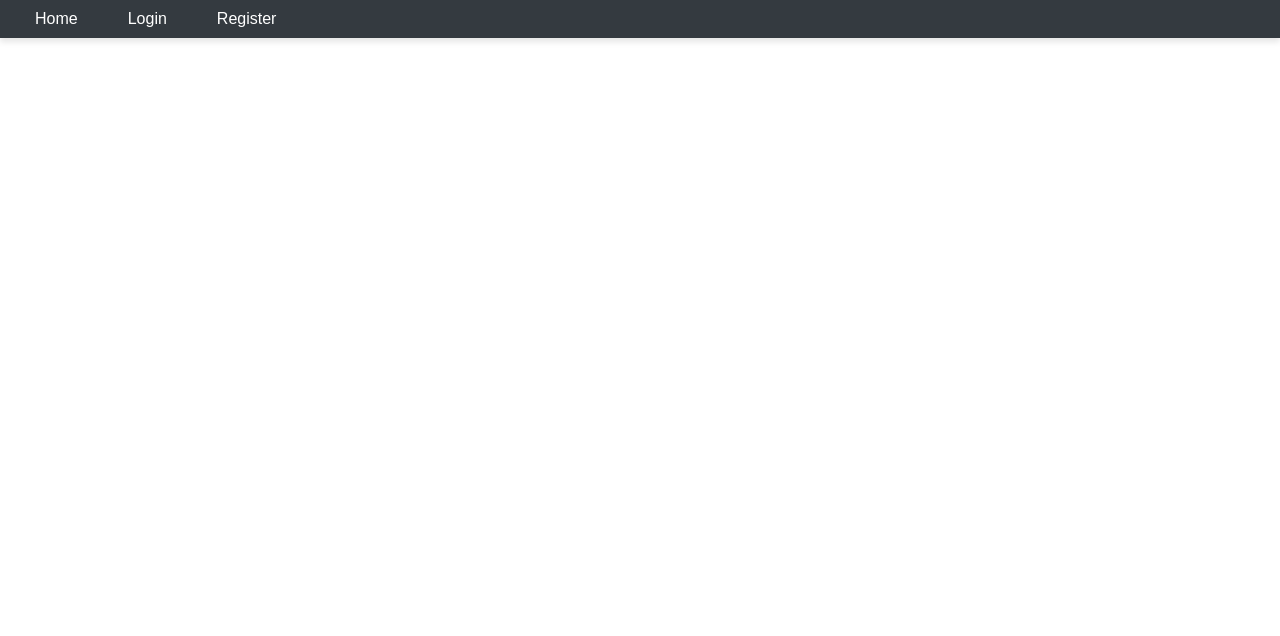
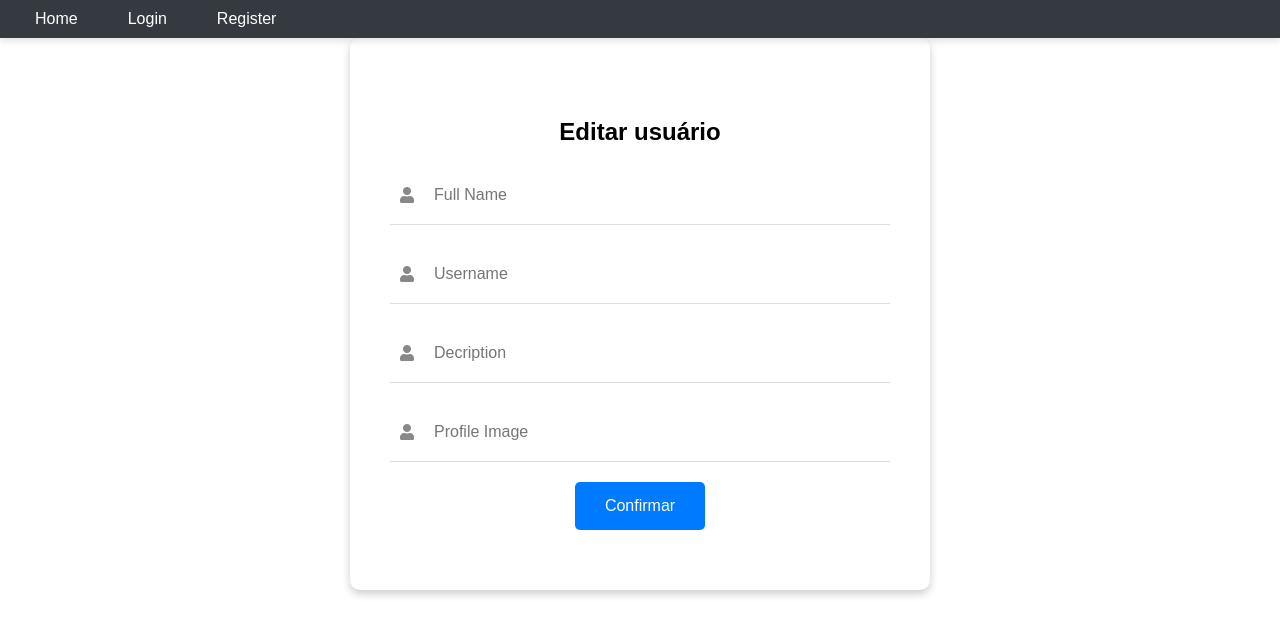
Before and after one commit to MikaelLopesDev/MultiMidiaAWS, a React (Create React App) app in the folder multimedia-frontend/: page /edit-profile in a window 1280 px wide. Before the commit this address had no page. Shown: the top 636 px of the page. Built offline with nearby package versions, Linux system fonts and the light colour scheme.

Commit message:
Added: Basic edit user screen

```diff
--- a/multimedia-frontend/src/App.js
+++ b/multimedia-frontend/src/App.js
@@ -6,6 +6,7 @@ import Dashboard from './Components/Dashboard';
 import Navbar from './Components/Navbar';
 import Home from './Components/Home';
 import authService from './Services/authService';
+import EditUser from "./Components/EditUser";
 
 const App = () => {
     const [isAuthenticated, setIsAuthenticated] = useState(false);
@@ -37,6 +38,7 @@ const App = () => {
             <Routes>
                 <Route path="/" element={<Home />} />
                 <Route path="/register" element={<Register />} />
+                <Route path="/edit-profile" element={<EditUser />} />
                 <Route path="/login" element={<Login onLogin={handleLogin} />} />
                 <Route path="/dashboard" element={<Dashboard onLogout={handleLogout} />} />
             </Routes>
--- /dev/null
+++ b/multimedia-frontend/src/Components/EditUser.css
@@ -0,0 +1,43 @@
+.edit-container {
+    display: flex;
+    justify-content: center;
+    align-items: center;
+    height: 100%;
+    width: 100%;
+}
+
+.edit-box {
+    background: white;
+    padding: 60px 40px;
+    border-radius: 10px;
+    box-shadow: 0 4px 8px rgba(0, 0, 0, 0.2);
+    text-align: center;
+    max-width: 500px;
+    width: 100%;
+}
+
+.input-group {
+    display: flex;
+    align-items: center;
+    margin-bottom: 20px;
+    border-bottom: 1px solid #ddd;
+    padding: 10px;
+}
+
+.input-group i {
+    margin-right: 10px;
+    color: #888;
+}
+
+.input-group input, .input-group textarea {
+    border: none;
+    outline: none;
+    flex: 1;
+    padding: 10px;
+    font-size: 1rem;
+}
+
+.input-group textarea {
+    resize: none;
+    height: 80px;
+}
--- /dev/null
+++ b/multimedia-frontend/src/Components/EditUser.js
@@ -0,0 +1,94 @@
+import React, {useEffect, useState} from "react";
+import './EditUser.css'
+import authService from "../Services/authService";
+import { useNavigate } from 'react-router-dom';
+
+const EditUser = () => {
+
+    const [form, setForm] = useState({
+        fullName: '',
+        username: '',
+        password: '',
+        email: '',
+        profileImage: '',
+        description: ''
+    });
+
+    useEffect(() => {
+        // Fetch user data when the component mounts
+        fetchUserData();
+    }, []);
+
+    const fetchUserData = async () => {
+        try {
+            const response = await fetch(`/users/${authService.getCurrentUser().id}`);
+            const data = await response.json();
+            setForm({
+                fullName: data.fullName,
+                username: data.username,
+                description: data.description,
+                profileImage: data.profileImage,
+                email: data.email,
+                password: data.password,
+            });
+        } catch (error) {
+            console.error('Error fetching user data:', error);
+        }
+    };
+
+    function handleChange(event) {
+        const { name, value } = event.target;
+        setForm((prevForm) => ({
+            ...prevForm,
+            [name]: value
+        }));
+    }
+
+    const navigate = useNavigate();
+
+    function handleSubmit(f) {
+        f.preventDefault();
+        form.email = authService.getCurrentUser().email;
+        form.password = authService.getCurrentUser().password;
+        authService.updateUser(authService.getCurrentUser().id, form).then(response => {
+            alert('User updated successfully!');
+            navigate('/dashboard');
+        })
+            .catch(err => {
+                alert('Error updating user: ' + err.response.data.message);
+            });
+    }
+
+    return (
+        <div className="edit-container">
+            <div className="edit-box">
+                <h2>Editar usuário</h2>
+                <form onSubmit={handleSubmit}>
+                    <div className="input-group">
+                        <i className="fas fa-user"></i>
+                        <input type="text" name="fullName" value={form.fullName} onChange={handleChange}
+                               placeholder="Full Name" required/>
+                    </div>
+                    <div className="input-group">
+                        <i className="fas fa-user"></i>
+                        <input type="text" name="username" value={form.username} onChange={handleChange}
+                               placeholder="Username" required/>
+                    </div>
+                    <div className="input-group">
+                        <i className="fas fa-user"></i>
+                        <input type="text" name="description" value={form.description} onChange={handleChange}
+                               placeholder="Decription" required/>
+                    </div>
+                    <div className="input-group">
+                        <i className="fas fa-user"></i>
+                        <input type="text" name="profileImage" value={form.profileImage} onChange={handleChange}
+                               placeholder="Profile Image" required/>
+                    </div>
+                    <button type="submit" className="btn-register">Confirmar</button>
+                </form>
+            </div>
+        </div>
+    );
+}
+
+export default EditUser;
--- a/multimedia-frontend/src/Services/authService.js
+++ b/multimedia-frontend/src/Services/authService.js
@@ -1,9 +1,13 @@
 import axios from 'axios';
 
-const API_URL = 'http://3.239.184.73:8080/users';
+const API_URL = 'http://3.86.238.87:8080/users';
 
 const register = (user) => {
     return axios.post(API_URL, user);
+};
+
+const updateUser = (id, userData) => {
+  return axios.put(`${API_URL}/${id}`, userData)
 };
 
 const login = (credentials) => {
@@ -27,7 +31,8 @@ const authService = {
     login,
     loginWithUsername,
     logout,
-    getCurrentUser
+    getCurrentUser,
+    updateUser
 };
 
 export default authService;
```
